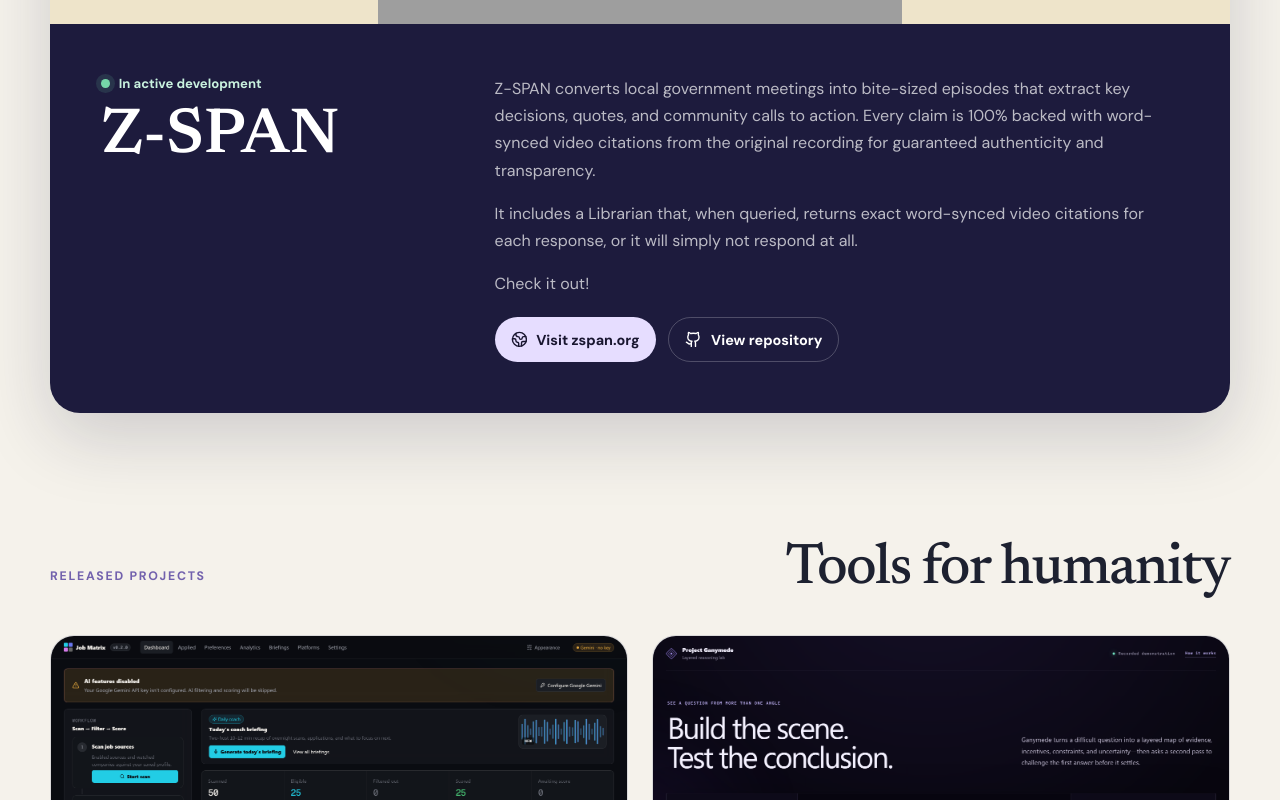
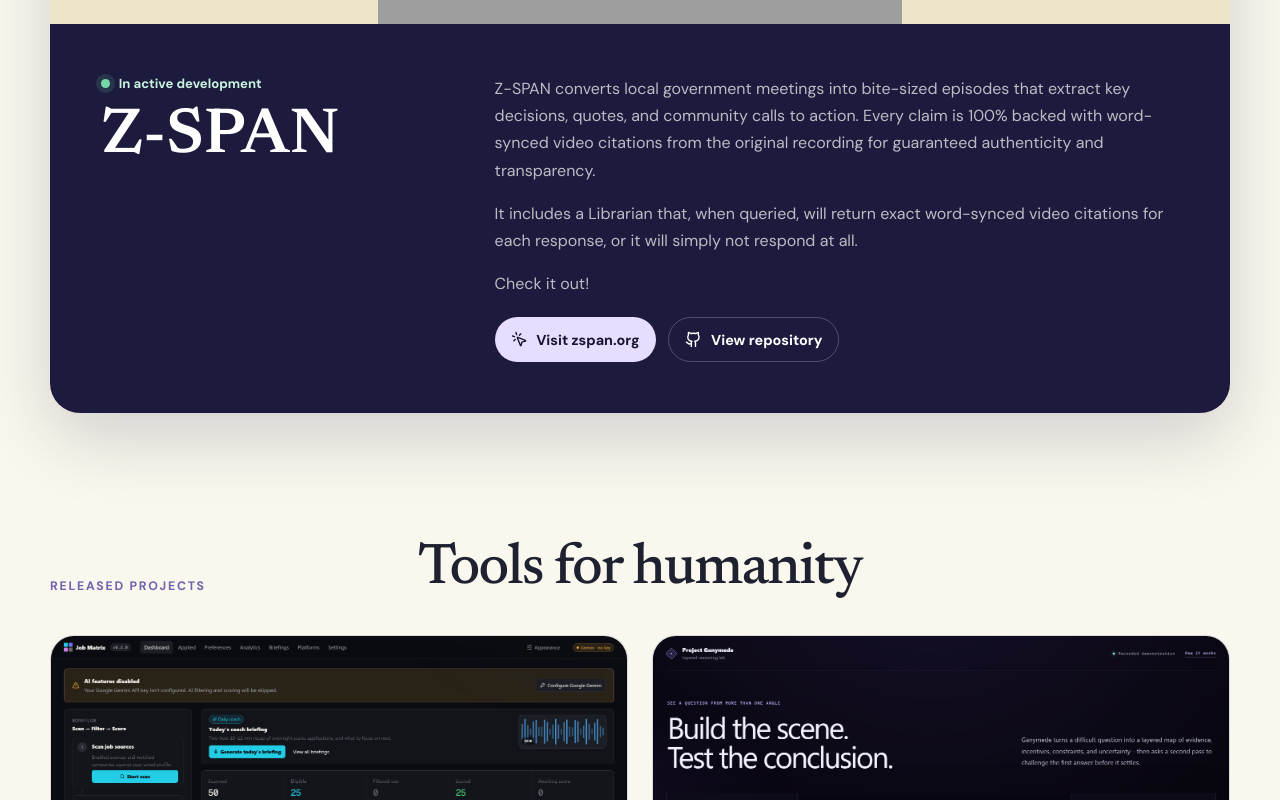
Before and after one commit to anitacigawet/Portfolio-Website, a React (Vite) app in the folder client/: page / in a window 1280 px wide. Shown: the part 1554-2354 px from the top of the page. Built offline with nearby package versions, Linux system fonts and the light colour scheme; grey boxes are pictures that could not be loaded.

Commit message:
Refine portfolio copy and project navigation

```diff
--- a/client/src/App.tsx
+++ b/client/src/App.tsx
@@ -1,5 +1,5 @@
 import { motion } from 'framer-motion';
-import { ArrowDown, ArrowUpRight, Github, Globe2, Sparkles } from 'lucide-react';
+import { ArrowDown, ArrowUpRight, Github, MousePointerClick, Sparkles } from 'lucide-react';
 import { EnergyVortex } from './components/EnergyVortex';
 import { projects } from './data/projects';
 
@@ -72,7 +72,7 @@
             <p className="eyebrow"><Sparkles aria-hidden="true" /> Public-interest systems</p>
             <h1 id="hero-title">I build practical solutions to complicated problems.</h1>
             <p className="hero-lede">
-              From civic technology, tools to assist with job &amp; career searches, experimental research workflows, open-source intelligence, or even advocacy sites, the goal is simple: turn complicated problems and scattered information into actionable results.
+              From civic technology, tools to assist with job &amp; career searches, experimental research workflows, open-source intelligence, or even advocacy sites, the directive is simple: turn complicated problems and scattered data into actionable results.
             </p>
             <button type="button" className="primary-button" onClick={scrollToWork}>
               Enter the work <ArrowDown aria-hidden="true" />
@@ -113,14 +113,14 @@
                   Z-SPAN converts local government meetings into bite-sized episodes that extract key decisions, quotes, and community calls to action. Every claim is 100% backed with word-synced video citations from the original recording for guaranteed authenticity and transparency.
                 </p>
                 <p>
-                  It includes a Librarian that, when queried, returns exact word-synced video citations for each response, or it will simply not respond at all.
+                  It includes a Librarian that, when queried, will return <em>exact</em> word-synced video citations for each response, or it will simply not respond at all.
                 </p>
                 <p>
                   Check it out!
                 </p>
                 <div className="project-actions">
                   <a className="primary-link" href="https://zspan.org" target="_blank" rel="noreferrer">
-                    <Globe2 aria-hidden="true" /> Visit zspan.org
+                    <MousePointerClick aria-hidden="true" /> Visit zspan.org
                   </a>
                   <a className="secondary-link" href="https://github.com/anitacigawet/Z-SPAN-dev" target="_blank" rel="noreferrer">
                     <Github aria-hidden="true" /> View repository
--- a/client/src/styles.css
+++ b/client/src/styles.css
@@ -2,12 +2,12 @@
 
 :root {
   color: #1d2130;
-  background: #f5f2eb;
+  background: oklch(0.975 0.012 90);
   font-family: 'DM Sans', system-ui, sans-serif;
   font-synthesis: none;
   text-rendering: optimizeLegibility;
   --ink: #1d2130;
-  --paper: #f5f2eb;
+  --paper: oklch(0.975 0.012 90);
   --violet: #7357c8;
   --violet-deep: #221f4a;
   --mint: #a8d8c2;
@@ -97,8 +97,9 @@
 .primary-link, .secondary-link { padding: .78rem 1rem; font-size: .9rem; }
 .primary-link { color: #191630; background: #e6ddff; }
 .secondary-link { color: #fff; border: 1px solid rgba(255,255,255,.22); }
-.released-heading { display: flex; align-items: end; justify-content: space-between; gap: 3rem; margin-bottom: 2.2rem; }
-.released-heading h2 { max-width: 800px; margin: 0; }
+.released-heading { display: grid; grid-template-columns: 1fr auto 1fr; align-items: end; gap: 1.5rem; margin-bottom: 2.2rem; }
+.released-heading .eyebrow { justify-self: start; margin-bottom: .4rem; }
+.released-heading h2 { grid-column: 2; max-width: 800px; margin: 0; text-align: center; }
 .project-grid { display: grid; grid-template-columns: repeat(2, minmax(0, 1fr)); gap: 1.5rem; }
 .project-card { overflow: hidden; border: 1px solid var(--line); border-radius: 24px; background: rgba(255,255,255,.58); transition: transform 180ms ease, box-shadow 180ms ease; }
 .project-card:hover { transform: translateY(-4px); box-shadow: 0 20px 45px rgba(46, 38, 67, .1); }
@@ -158,7 +159,8 @@
   .featured-project { margin-bottom: 5.5rem; }
   .project-grid { grid-template-columns: 1fr; }
   .project-image-link { height: 220px; }
-  .released-heading { align-items: start; flex-direction: column; }
+  .released-heading { grid-template-columns: 1fr; justify-items: center; }
+  .released-heading .eyebrow, .released-heading h2 { grid-column: 1; justify-self: center; text-align: center; }
   .about-section { min-height: auto; }
   footer { align-items: flex-start; flex-direction: column; }
 }
```
Also changed, not shown: 1 other file (tests, documents, lock files or other folders).
